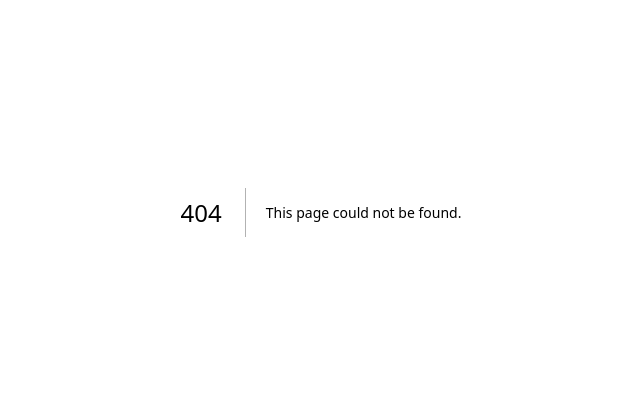
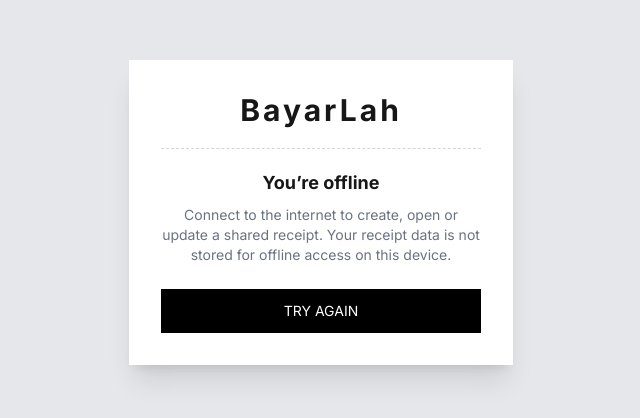
Before and after one commit to fizminho/bayarlahcloudflare, a Next.js app: page /offline in a window 1280 px wide. Before the commit this address had no page. Shown: the part 188-606 px from the top of the page, without its empty margins (319-959 px from the left). Built offline with nearby package versions, Linux system fonts and the light colour scheme.

Commit message:
Add safe offline fallback page

```diff
--- /dev/null
+++ b/src/app/offline/page.tsx
@@ -0,0 +1,18 @@
+export default function OfflinePage() {
+  return (
+    <main className="min-h-screen bg-gray-200 flex items-center justify-center px-6">
+      <section className="w-full max-w-sm bg-white p-8 text-center shadow-xl">
+        <div className="text-3xl font-bold tracking-widest">BayarLah</div>
+        <div className="my-5 border-t border-dashed border-gray-300" />
+        <h1 className="text-lg font-bold">You’re offline</h1>
+        <p className="mt-2 text-sm text-gray-500">
+          Connect to the internet to create, open or update a shared receipt.
+          Your receipt data is not stored for offline access on this device.
+        </p>
+        <button onClick={() => window.location.reload()} className="mt-6 w-full bg-black px-5 py-3 text-sm text-white">
+          TRY AGAIN
+        </button>
+      </section>
+    </main>
+  )
+}
```
